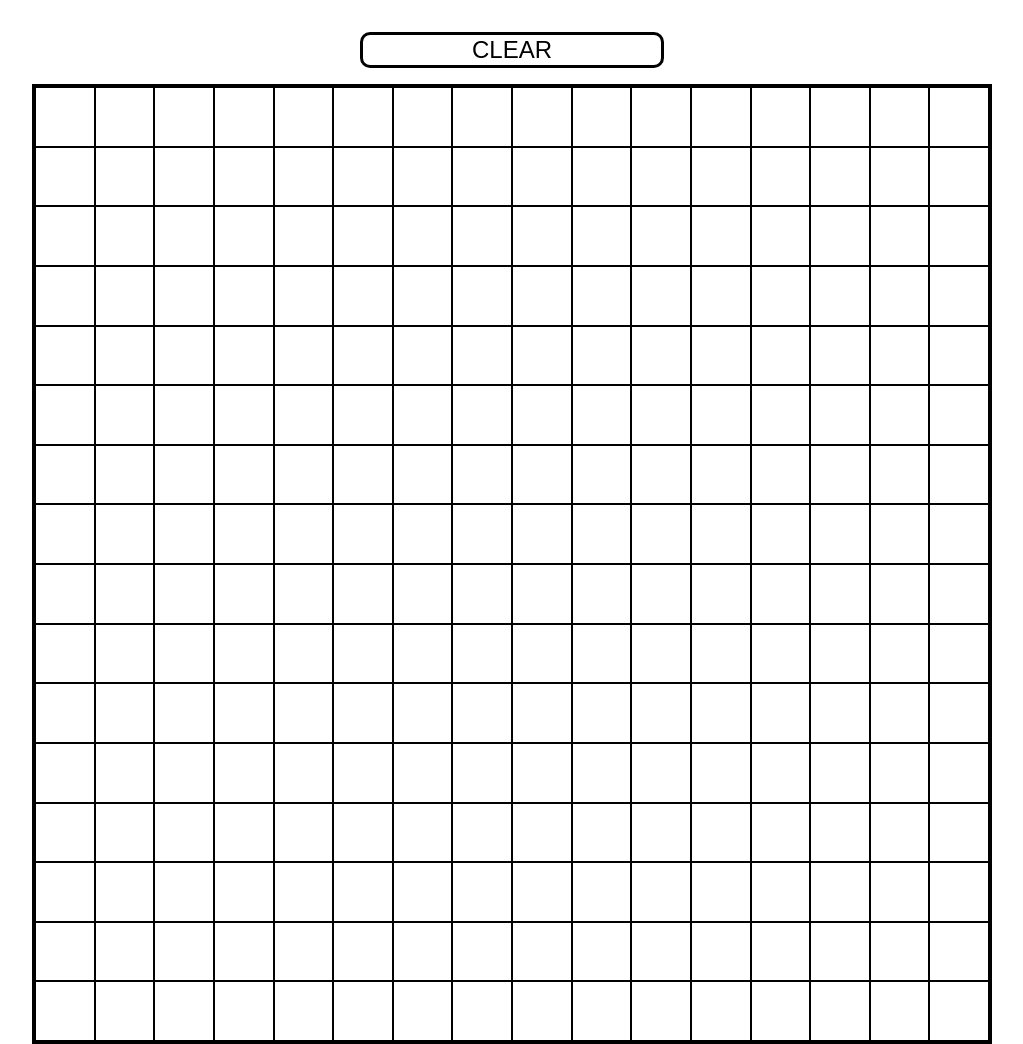
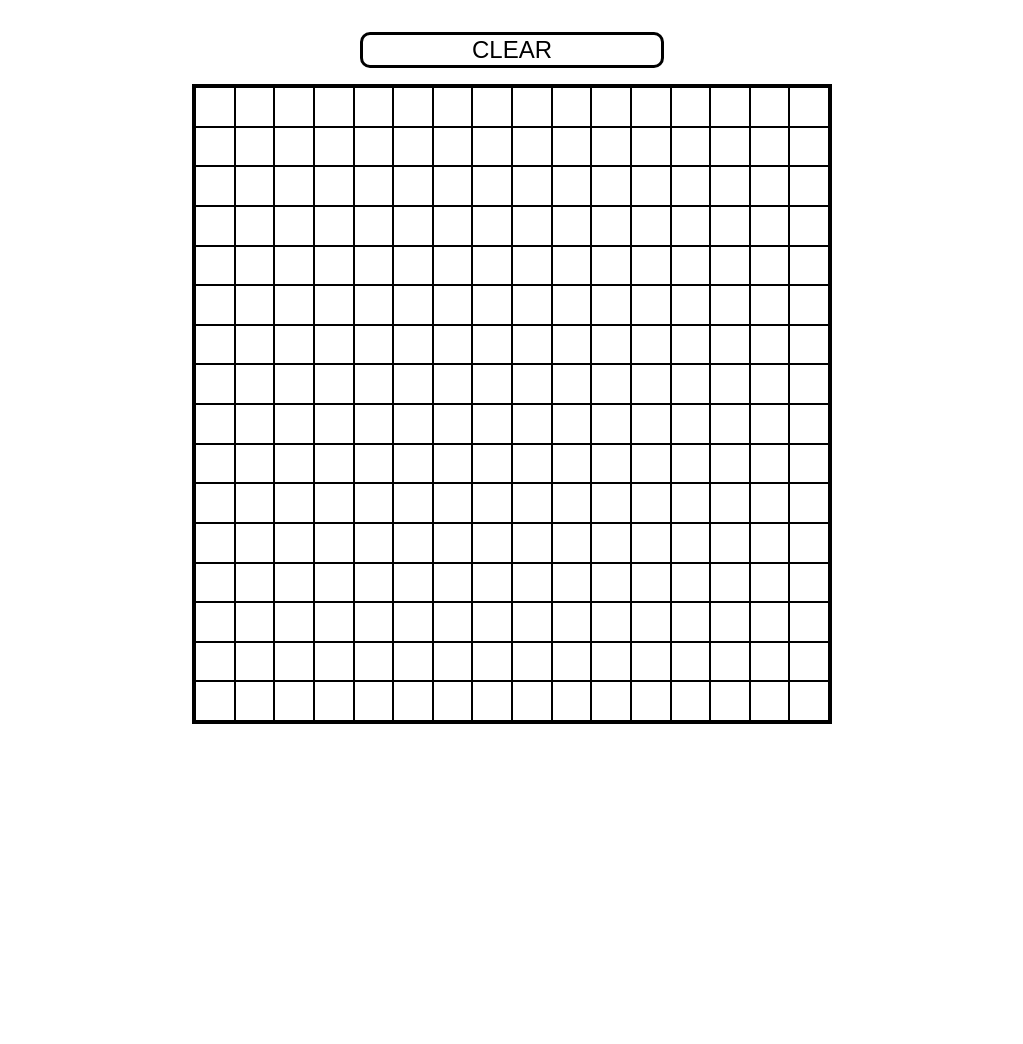
Before and after one commit to axylious/etch-a-sketch, a plain HTML site: page index.html in a window 1280 px wide. Shown: the whole page, without its empty margins (128-1151 px from the left). After the commit the page ends 800 px from the top, so only its background shows below. Drawn offline with Linux system fonts and the light colour scheme.

Commit message:
changed board size

```diff
--- a/style.css
+++ b/style.css
@@ -5,8 +5,8 @@
 
 .board {
     border: 3px solid black;
-    height: 75vw;
-    width: 75vw;
+    height: 50vw;
+    width: 50vw;
     display: grid;
     justify-content: stretch;
 }
```
